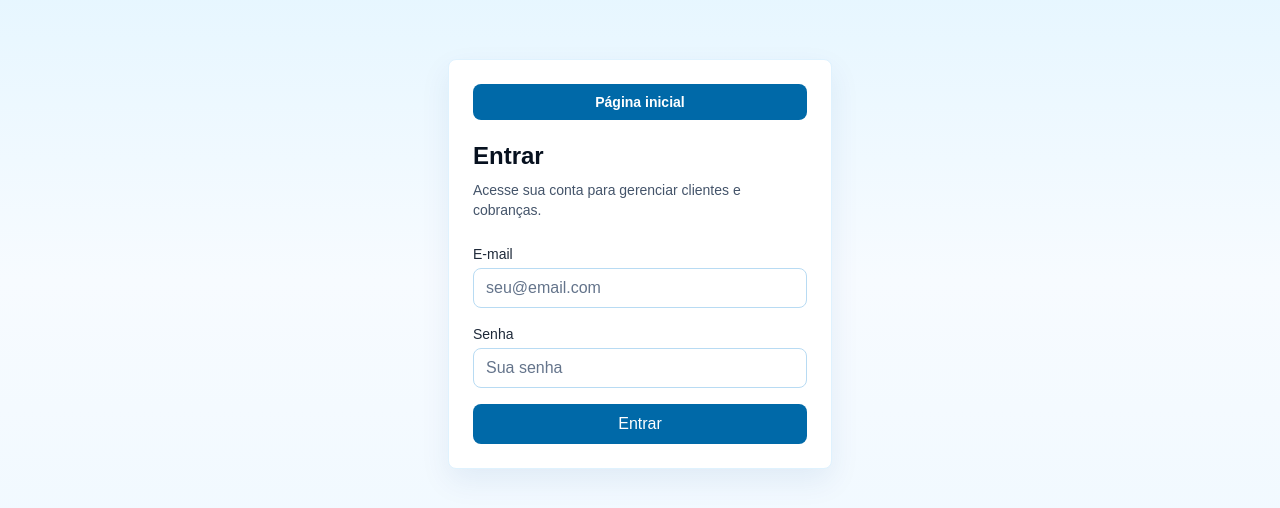
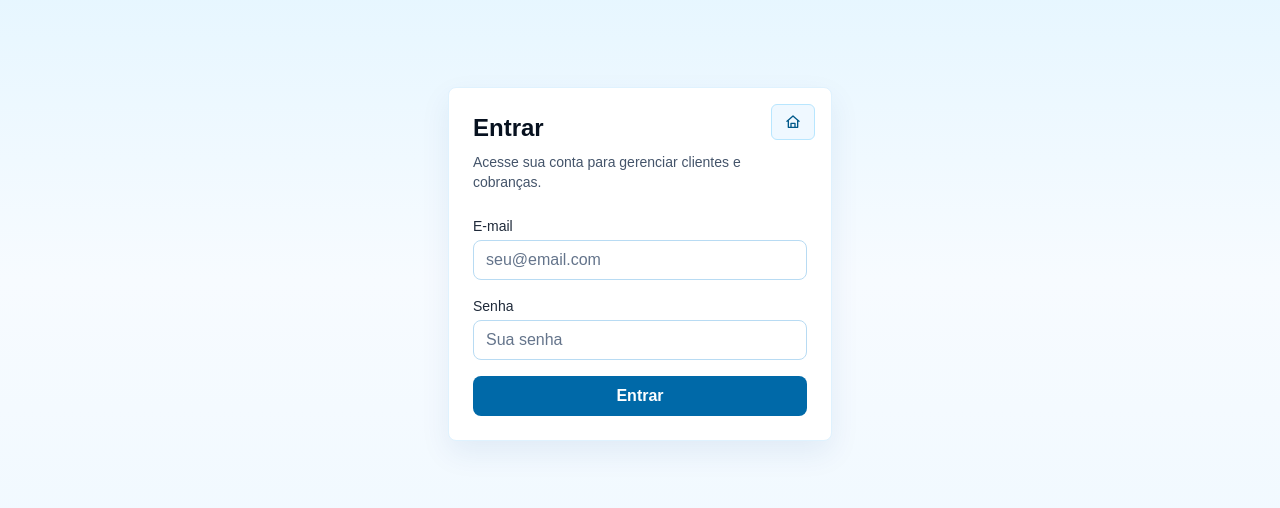
Before and after one commit to jamysmq/supabase_saas, a Next.js app: page /login in a window 1280 px wide. Shown: the part 136-644 px from the top of the page. Built offline with nearby package versions, Linux system fonts and the light colour scheme; no server answers.

Commit message:
Refine login home button

```diff
--- a/app/login/page.tsx
+++ b/app/login/page.tsx
@@ -51,15 +51,30 @@ export default function LoginPage() {
 
   return (
     <main className="flex min-h-screen items-center justify-center bg-[linear-gradient(180deg,#dff4ff_0%,#f7fbff_52%,#eef8ff_100%)] px-4 text-slate-950">
-      <div className="w-full max-w-sm rounded-lg border border-sky-100 bg-white p-6 shadow">
+      <div className="relative w-full max-w-sm rounded-lg border border-sky-100 bg-white p-6 shadow">
         <a
           href="https://www.meuassistentevirtual.com.br/"
-          className="mb-5 block rounded-lg bg-sky-700 px-4 py-2 text-center text-sm font-semibold text-white hover:bg-sky-800"
+          className="absolute right-4 top-4 inline-flex h-9 w-11 items-center justify-center rounded-md border border-sky-200 bg-sky-50 text-sky-800 hover:bg-sky-100"
+          aria-label="Página inicial"
+          title="Página inicial"
         >
-          Página inicial
+          <svg
+            aria-hidden="true"
+            className="h-4 w-4"
+            fill="none"
+            stroke="currentColor"
+            strokeLinecap="round"
+            strokeLinejoin="round"
+            strokeWidth="2"
+            viewBox="0 0 24 24"
+          >
+            <path d="m3 11 9-8 9 8" />
+            <path d="M5 10v10h14V10" />
+            <path d="M9 20v-6h6v6" />
+          </svg>
         </a>
 
-        <h1 className="text-2xl font-bold mb-2 text-gray-950">Entrar</h1>
+        <h1 className="mb-2 pr-14 text-2xl font-bold text-gray-950">Entrar</h1>
         <p className="text-sm text-gray-600 mb-6">
           Acesse sua conta para gerenciar clientes e cobranças.
         </p>
@@ -96,7 +111,7 @@ export default function LoginPage() {
           <button
             type="submit"
             disabled={loading}
-            className="w-full rounded-lg bg-sky-700 py-2 font-medium text-white hover:bg-sky-800 disabled:opacity-50"
+            className="w-full rounded-lg bg-sky-700 py-2 font-bold text-white hover:bg-sky-800 disabled:opacity-50"
           >
             {loading ? 'Entrando...' : 'Entrar'}
           </button>
```
